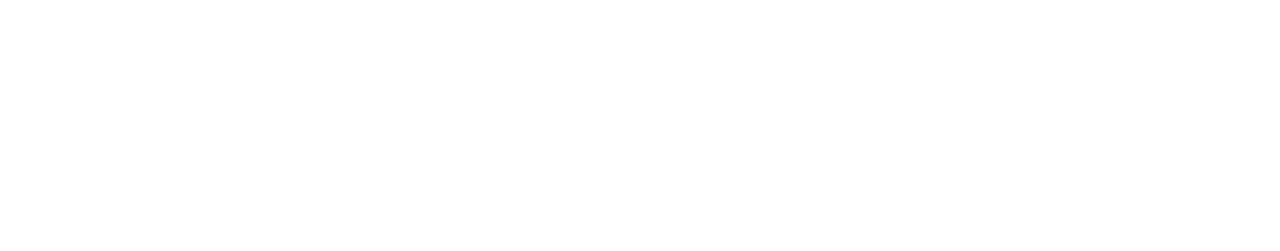
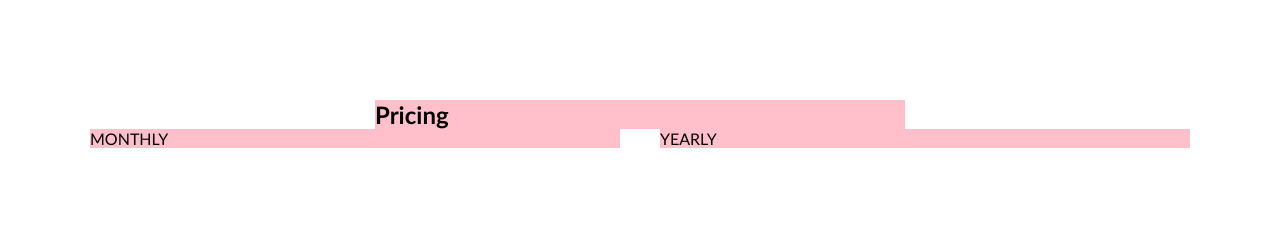
Before and after one commit to front-end-by-rimantas/35-grupe-portfolio-docland, a plain HTML site: page index.html in a window 1280 px wide. Drawn offline with Linux system fonts and the light colour scheme.

Commit message:
pricing layout

```diff
--- a/index.html
+++ b/index.html
@@ -45,9 +45,27 @@
     <!--  course benefits ends here -->
 
     <!--  pricing starts here -->
+
+
+
     <!--  pricing ends here -->
 
     <!--  reviews starts here -->
+    <section class="container">
+        <div class="row">
+            <div class="col-8 ml-2 col-md-6 ml-md-3 col-lg-6 ">
+                <h1>Pricing</h1>
+        </div>
+        <div class="row">
+            <div class="col-12 col-md-6 col-lg-6 ">
+                MONTHLY
+            </div>
+            <div class="col-12 col-md-6 col-lg-6">
+                YEARLY
+            </div>
+
+        </div>
+    </section>
     <!--  reviews ends here -->
 
     <!--  contact form starts here -->
```
